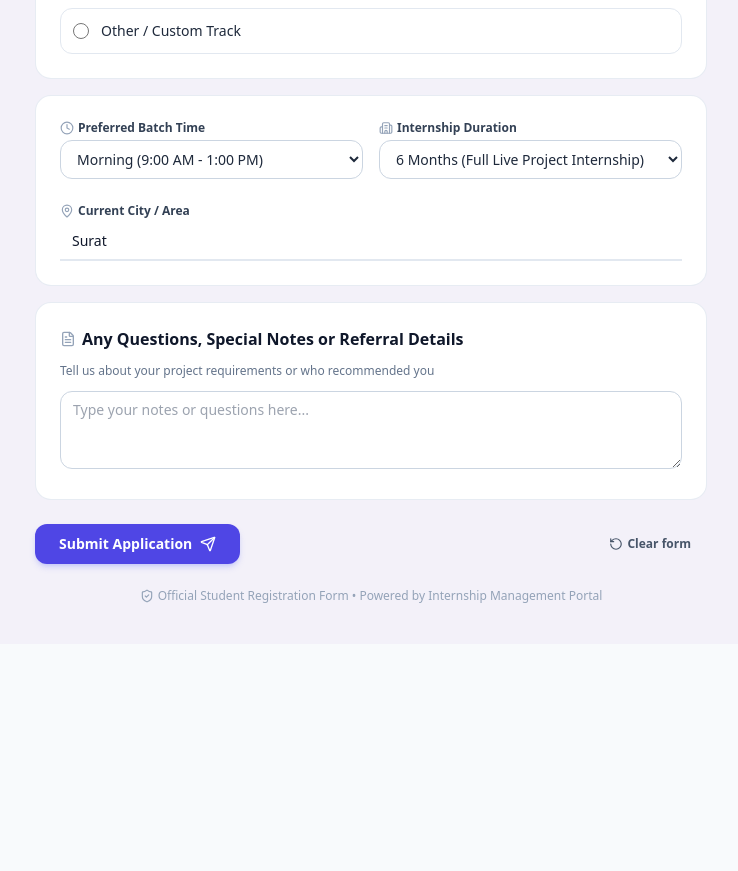
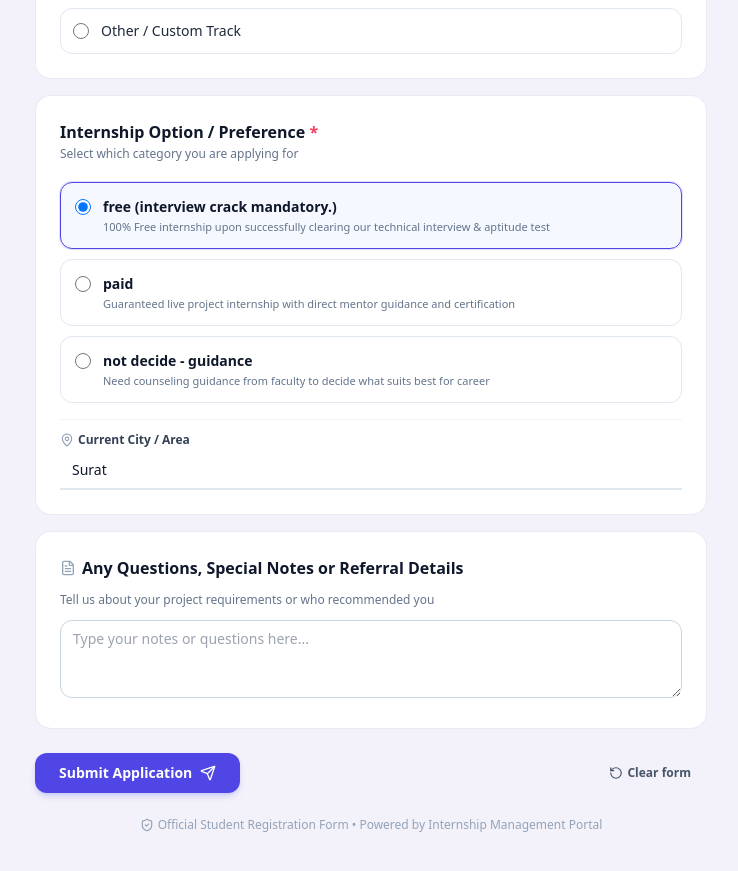
Before and after one commit to jaydip6867/Internship_frontend, a React (Vite) app: page /apply in a window 1280 px wide. Shown: the part 1760-2631 px from the top of the page, without its empty margins (269-1007 px from the left). Before the commit the page ends 2404 px from the top, so only its background shows below. Built offline with nearby package versions, Linux system fonts and the light colour scheme.

Commit message:
feat: replace Preferred Batch and Duration with internshipType options in public form, leads list, and convert modal

```diff
--- a/src/components/ConvertLeadModal.jsx
+++ b/src/components/ConvertLeadModal.jsx
@@ -137,6 +137,11 @@ const ConvertLeadModal = ({ isOpen, onClose, lead, onSuccess }) => {
           <div>
             <span className="font-bold text-slate-900 block text-sm">{lead.studentName}</span>
             <span className="text-slate-500">{lead.contactNo} • {lead.collegeName || 'No college'}</span>
+            {lead.internshipType && (
+              <span className="inline-block mt-1 px-2 py-0.5 rounded text-[10px] font-bold bg-indigo-50 text-indigo-700 border border-indigo-200">
+                Option: {lead.internshipType}
+              </span>
+            )}
           </div>
           <span className="px-2.5 py-1 rounded-full text-[11px] font-semibold bg-purple-100 text-purple-800 border border-purple-200">
             Source: Google Form
--- a/src/components/GoogleFormView.jsx
+++ b/src/components/GoogleFormView.jsx
@@ -51,19 +51,22 @@ const SEMESTERS = [
   'Graduate / Completed'
 ];
 
-const BATCH_TIMINGS = [
-  'Morning (9:00 AM - 1:00 PM)',
-  'Afternoon (2:00 PM - 6:00 PM)',
-  'Evening (6:00 PM - 8:00 PM)',
-  'Full Day (10:00 AM - 6:00 PM)',
-  'Flexible'
-];
-
-const DURATIONS = [
-  '3 Months (Project Based)',
-  '6 Months (Full Live Project Internship)',
-  '1 Year (Comprehensive Program)',
-  '1 Month (Fast Track)'
+const INTERNSHIP_TYPES = [
+  {
+    value: 'free (interview crack mandatory.)',
+    label: 'free (interview crack mandatory.)',
+    description: '100% Free internship upon successfully clearing our technical interview & aptitude test'
+  },
+  {
+    value: 'paid',
+    label: 'paid',
+    description: 'Guaranteed live project internship with direct mentor guidance and certification'
+  },
+  {
+    value: 'not decide - guidance',
+    label: 'not decide - guidance',
+    description: 'Need counseling guidance from faculty to decide what suits best for career'
+  }
 ];
 
 const GoogleFormView = ({ onSuccess, isEmbedded = false }) => {
@@ -77,8 +80,7 @@ const GoogleFormView = ({ onSuccess, isEmbedded = false }) => {
     semester: '6th Semester',
     interestedDomain: 'Full Stack Web Development (MERN)',
     city: 'Surat',
-    preferredBatch: 'Morning (9:00 AM - 1:00 PM)',
-    duration: '6 Months (Full Live Project Internship)',
+    internshipType: 'free (interview crack mandatory.)',
     notes: '',
   });
 
@@ -103,8 +105,7 @@ const GoogleFormView = ({ onSuccess, isEmbedded = false }) => {
       semester: '6th Semester',
       interestedDomain: 'Full Stack Web Development (MERN)',
       city: 'Surat',
-      preferredBatch: 'Morning (9:00 AM - 1:00 PM)',
-      duration: '6 Months (Full Live Project Internship)',
+      internshipType: 'free (interview crack mandatory.)',
       notes: '',
     });
     setError('');
@@ -167,6 +168,9 @@ const GoogleFormView = ({ onSuccess, isEmbedded = false }) => {
               <p><strong className="text-slate-900">Student Name:</strong> {submittedData.studentName}</p>
               <p><strong className="text-slate-900">Contact Number:</strong> {submittedData.contactNo}</p>
               <p><strong className="text-slate-900">Domain / Track:</strong> {submittedData.interestedDomain}</p>
+              {submittedData.internshipType && (
+                <p><strong className="text-slate-900">Internship Option:</strong> <span className="font-semibold text-indigo-700">{submittedData.internshipType}</span></p>
+              )}
               <p><strong className="text-slate-900">Status:</strong> <span className="text-emerald-700 font-semibold">New Lead (Registered)</span></p>
             </div>
           )}
@@ -372,45 +376,51 @@ const GoogleFormView = ({ onSuccess, isEmbedded = false }) => {
           </div>
         </div>
 
-        {/* Card 6: Preferred Timings & Duration */}
+        {/* Card 6: Internship Option / Preference */}
         <div className="bg-white rounded-2xl shadow-xs border border-slate-200/80 p-5 sm:p-6 space-y-4">
-          <div className="grid grid-cols-1 sm:grid-cols-2 gap-4">
-            <div>
-              <label className="block text-xs font-semibold text-slate-700 mb-1 flex items-center">
-                <Clock className="w-3.5 h-3.5 mr-1 text-slate-400" />
-                Preferred Batch Time
-              </label>
-              <select
-                name="preferredBatch"
-                value={formData.preferredBatch}
-                onChange={handleChange}
-                className="w-full px-3 py-2 text-xs sm:text-sm rounded-xl border border-slate-300 focus:outline-none focus:ring-2 focus:ring-indigo-500/20 focus:border-indigo-600 bg-white"
-              >
-                {BATCH_TIMINGS.map((time) => (
-                  <option key={time} value={time}>{time}</option>
-                ))}
-              </select>
-            </div>
-
-            <div>
-              <label className="block text-xs font-semibold text-slate-700 mb-1 flex items-center">
-                <Building2 className="w-3.5 h-3.5 mr-1 text-slate-400" />
-                Internship Duration
-              </label>
-              <select
-                name="duration"
-                value={formData.duration}
-                onChange={handleChange}
-                className="w-full px-3 py-2 text-xs sm:text-sm rounded-xl border border-slate-300 focus:outline-none focus:ring-2 focus:ring-indigo-500/20 focus:border-indigo-600 bg-white"
-              >
-                {DURATIONS.map((dur) => (
-                  <option key={dur} value={dur}>{dur}</option>
-                ))}
-              </select>
-            </div>
+          <div>
+            <label className="block text-sm sm:text-base font-semibold text-slate-900">
+              Internship Option / Preference <span className="text-rose-500">*</span>
+            </label>
+            <p className="text-xs text-slate-500 mt-0.5">
+              Select which category you are applying for
+            </p>
           </div>
 
-          <div className="pt-2">
+          <div className="space-y-2.5 pt-1">
+            {INTERNSHIP_TYPES.map((type) => {
+              const isSelected = formData.internshipType === type.value;
+              return (
+                <label
+                  key={type.value}
+                  className={`flex items-start space-x-3 p-3.5 rounded-xl border cursor-pointer transition-all ${
+                    isSelected
+                      ? 'border-indigo-600 bg-indigo-50/50 shadow-xs ring-1 ring-indigo-500/20'
+                      : 'border-slate-200 hover:bg-slate-50'
+                  }`}
+                >
+                  <input
+                    type="radio"
+                    name="internshipType"
+                    value={type.value}
+                    checked={isSelected}
+                    onChange={handleChange}
+                    className="w-4 h-4 mt-0.5 text-indigo-600 border-slate-300 focus:ring-indigo-500"
+                  />
+                  <div className="flex-1">
+                    <span className="text-xs sm:text-sm text-slate-900 font-bold block">
+                      {type.label}
+                    </span>
+                    <span className="text-[11px] text-slate-500 block mt-0.5 leading-snug">
+                      {type.description}
+                    </span>
+                  </div>
+                </label>
+              );
+            })}
+          </div>
+
+          <div className="pt-3 border-t border-slate-100">
             <label className="block text-xs font-semibold text-slate-700 mb-1 flex items-center">
               <MapPin className="w-3.5 h-3.5 mr-1 text-slate-400" />
               Current City / Area
--- a/src/pages/NewLeads.jsx
+++ b/src/pages/NewLeads.jsx
@@ -333,7 +333,7 @@ const NewLeads = ({
                       <th className="px-4 py-3">Contact & WhatsApp</th>
                       <th className="px-4 py-3">College & Degree</th>
                       <th className="px-4 py-3">Interested Domain</th>
-                      <th className="px-4 py-3">Location & Batch</th>
+                      <th className="px-4 py-3">Option & City</th>
                       <th className="px-4 py-3 text-center">Inquiry Action</th>
                       <th className="px-3 py-3 text-center w-14">Actions</th>
                     </tr>
@@ -405,13 +405,27 @@ const NewLeads = ({
                             </span>
                           </td>
 
-                          {/* 6. Location & Batch */}
+                          {/* 6. Option & City */}
                           <td className="px-4 py-3">
-                            <span className="font-medium text-slate-800 block text-xs">
-                              {lead.city || 'Surat'}
-                            </span>
-                            <span className="text-[11px] text-slate-400 block mt-0.5 truncate max-w-[160px]">
-                              {lead.preferredBatch || lead.duration || 'Standard'}
+                            {lead.internshipType ? (
+                              <span
+                                className={`inline-block px-2 py-0.5 rounded-md text-[11px] font-bold ${
+                                  lead.internshipType.toLowerCase().includes('free')
+                                    ? 'bg-emerald-50 text-emerald-700 border border-emerald-200'
+                                    : lead.internshipType.toLowerCase().includes('paid')
+                                    ? 'bg-purple-50 text-purple-700 border border-purple-200'
+                                    : 'bg-amber-50 text-amber-700 border border-amber-200'
+                                }`}
+                              >
+                                {lead.internshipType}
+                              </span>
+                            ) : (
+                              <span className="text-[11px] text-slate-500 font-medium">
+                                {lead.preferredBatch || lead.duration || 'Standard'}
+                              </span>
+                            )}
+                            <span className="text-[11px] text-slate-500 block mt-0.5 truncate max-w-[160px]">
+                              📍 {lead.city || 'Surat'}
                             </span>
                           </td>
 
```
